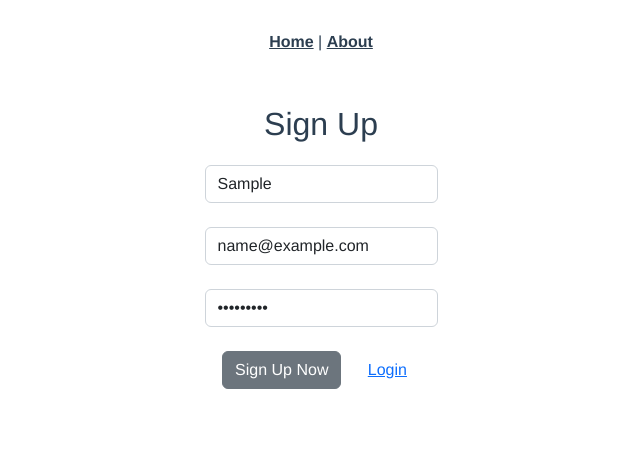
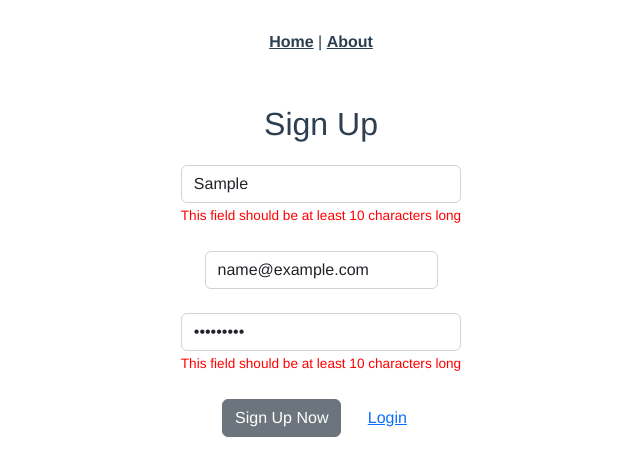
Before and after one commit to NoranLearner/vue_restaurant_system, a Vue app: page /sign-up in a window 1280 px wide. Both pictures are taken after typing "Sample", "name@example.com", "Sample123" into the empty fields and a click on the button "Sign Up Now". Shown: the top 476 px of the page, without its empty margins (319-959 px from the left). Built offline with nearby package versions, Linux system fonts and the light colour scheme.

Commit message:
SignUp & Login Validate

```diff
--- a/src/components/Login/LoginForm.vue
+++ b/src/components/Login/LoginForm.vue
@@ -3,49 +3,88 @@
         <h1>Login</h1>
         <div class="row g-3 align-items-center">
             <div class="col-auto d-block mx-auto">
-                    <input type="email" class="form-control" placeholder="Enter Your Email" v-model="email">
+                <input type="email" class="form-control" placeholder="Enter Your Email" v-model="state.email" />
+                <span class="error-feedback" v-if="v$.email.$error">{{
+                    v$.email.$errors[0].$message
+                }}</span>
             </div>
         </div>
         <br />
         <div class="row g-3 align-items-center">
             <div class="col-auto d-block mx-auto">
-                    <input type="password" class="form-control" placeholder="Enter Your Password" v-model="password">
+                <input type="password" class="form-control" placeholder="Enter Your Password" v-model="state.password" />
+                <span class="error-feedback" v-if="v$.password.$error">{{
+                    v$.password.$errors[0].$message
+                }}</span>
             </div>
         </div>
         <br />
         <div class="row g-3 align-items-center">
             <div class="col-auto d-block mx-auto">
-                    <button type="submit" class="btn btn-secondary">Login Now</button>
+                <button type="submit" class="btn btn-secondary" @click="loginUser()">
+                    Login Now
+                </button>
                 &nbsp;
                 <!-- <button type="button" class="btn btn-link" @click="signupPage()">Sign Up</button> -->
-                    <button type="button" class="btn btn-link" @click="redirectTo({val: 'sign-up'})">Sign Up</button>
+                <button type="button" class="btn btn-link" @click="redirectTo({ val: 'sign-up' })">
+                    Sign Up
+                </button>
             </div>
         </div>
     </form>
 </template>
 
 <script>
-
-import {mapActions} from "vuex";
-
+import { mapActions } from "vuex";
+import useValidate from "@vuelidate/core";
+import { required, email } from "@vuelidate/validators";
+// For Composition Api
+import { reactive, computed } from "vue";
 export default {
     name: "LoginForm",
+    // Composition API
+    setup() {
+        // Data
+        const state = reactive({
+            email: "",
+            password: "",
+        });
+        // Validations
+        const rules = computed(() => {
+            return {
+                email: { required, email },
+                password: { required },
+            };
+        });
+        // Write rules first
+        const v$ = useValidate(rules, state);
+        return { state, v$ };
+    },
     data() {
         return {
-            email: "",
-            password: "",
-        }
+        };
     },
     methods: {
         /* signupPage(){
                 // Use name in router file
                 this.$router.push({name:'sign-up'});
             }, */
-        ...mapActions(['redirectTo'])
+        ...mapActions(["redirectTo"]),
+        loginUser() {
+            this.v$.$validate();
+            if (!this.v$.$error) {
+                console.log("Form Validated Successfully");
+            } else {
+                console.log("Form Validation Failed");
+            }
         },
-}
+    },
+};
 </script>
 
-<style>
-
+<style lang="scss" scoped>
+.error-feedback {
+    color: red;
+    font-size: 0.85em;
+}
 </style>
--- a/src/components/SignUp/SignUpForm.vue
+++ b/src/components/SignUp/SignUpForm.vue
@@ -4,24 +4,27 @@
         <div class="row g-3 align-items-center">
             <div class="col-auto d-block mx-auto">
                 <input type="text" class="form-control" placeholder="Enter Your Name" v-model="name">
+                <span class="error-feedback" v-if="v$.name.$error">{{ v$.name.$errors[0].$message }}</span>
             </div>
         </div>
         <br />
         <div class="row g-3 align-items-center">
             <div class="col-auto d-block mx-auto">
                 <input type="email" class="form-control" placeholder="Enter Your Email" v-model="email">
+                <span class="error-feedback" v-if="v$.email.$error">{{ v$.email.$errors[0].$message }}</span>
             </div>
         </div>
         <br />
         <div class="row g-3 align-items-center">
             <div class="col-auto d-block mx-auto">
                 <input type="password" class="form-control" placeholder="Enter Your Password" v-model="password">
+                <span class="error-feedback" v-if="v$.password.$error">{{ v$.password.$errors[0].$message }}</span>
             </div>
         </div>
         <br />
         <div class="row g-3 align-items-center">
             <div class="col-auto d-block mx-auto">
-                <button type="submit" class="btn btn-secondary">Sign Up Now</button>
+                <button type="submit" class="btn btn-secondary" @click="signUpNow()">Sign Up Now</button>
                 &nbsp;
                 <!-- <button type="button" class="btn btn-link" @click="loginPage()">Login</button> -->
                 <button type="button" class="btn btn-link" @click="redirectTo({val: 'login'})">Login</button>
@@ -32,13 +35,23 @@
 
 <script>
 import { mapActions } from 'vuex';
+import useValidate from "@vuelidate/core";
+import { required, email, minLength } from "@vuelidate/validators";
 export default {
     name: "SignUpForm",
     data() {
         return {
+            v$: useValidate(),
             name: "",
             email: "",
             password:"",
+        }
+    },
+    validations() {
+        return {
+            name: {required, minLength: minLength(10)},
+            email: {required, email},
+            password: { required, minLength: minLength(10) },
         }
     },
     methods: {
@@ -47,8 +60,21 @@ export default {
             this.$router.push({name:'login'});
         }, */
         ...mapActions(['redirectTo']),
+        signUpNow() {
+            this.v$.$validate();
+            if (!this.v$.$error) {
+                console.log('Form Validated Successfully');
+            } else {
+                console.log('Form Validation Failed');
+            }
+        },
     },
 }
 </script>
 
-<style></style>
+<style lang="scss" scoped>
+.error-feedback{
+    color: red;
+    font-size: 0.85em;
+    }
+</style>
```
Lines whose indentation alone changed are shown as unchanged.
